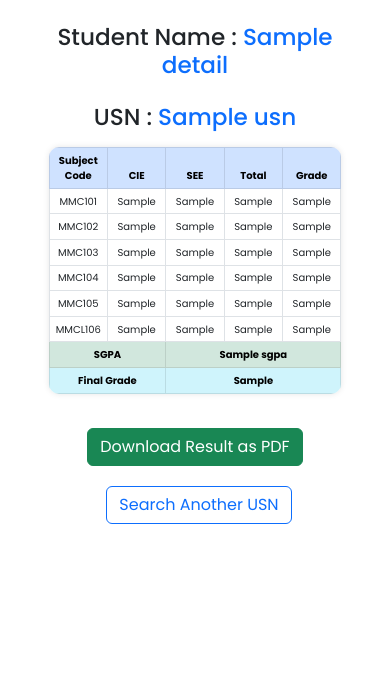
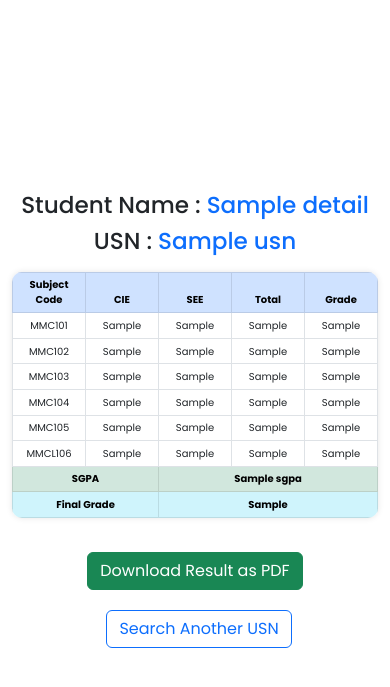
Before and after one commit to Vikram2003-07/Result_website, a Flask app: template templates/result.html in a window 390 px wide. Shown: the top 687 px of the page. Run offline with Flask 3, Linux system fonts and the light colour scheme; the template is opened without the code that fills it: most values are stand-ins (such as "Sample title", 1, 10 or a date in 2020); parts of the project's set-up code (start-up, migrations or seed data) failed here and were passed over; some libraries are stand-ins or nearby versions.

Commit message:
improved responsiveness

```diff
--- a/templates/result.html
+++ b/templates/result.html
@@ -59,12 +59,11 @@
     }
 
     @media (max-width: 768px) {
-        .my-3 {
-            margin-top: 11rem !important;
-            margin-bottom: 1rem !important;
+        .my-4 {
+            margin-top: 10rem !important;
         }
         #result-content {
-            width: 100%;
+            min-width: 100%;
             padding: 0px;
         }
         .table-light > tr > th {
@@ -98,6 +97,15 @@
             margin: 10px auto;
         }
 
+    }
+    @media (max-width: 480px) {
+        .my-4 {
+            margin-top: 12rem !important;
+        }
+        #result-content {
+            min-width: 100% !important;
+            padding: 0;
+        }
     }
     @media print {
         body {
@@ -164,7 +172,7 @@
 <body>
     <div class="container my-4">
     <div id="result-content">
-        <h5 class="text-center mb-4 fs-3">Student Name : <span class="text-primary">{{ details['Name'] }}</span></h5>
+        <h5 class="text-center mb-2 fs-3">Student Name : <span class="text-primary" style="white-space: nowrap;">{{ details['Name'] }}</span></h5>
         <h5 class="text-center mb-2 fs-3">USN : <span class="text-primary">{{ usn }}</span></h5>
 
         <div class="table-responsive table-container mt-3">
```
Also changed, not shown: templates/index.html (+7 -4 lines).
